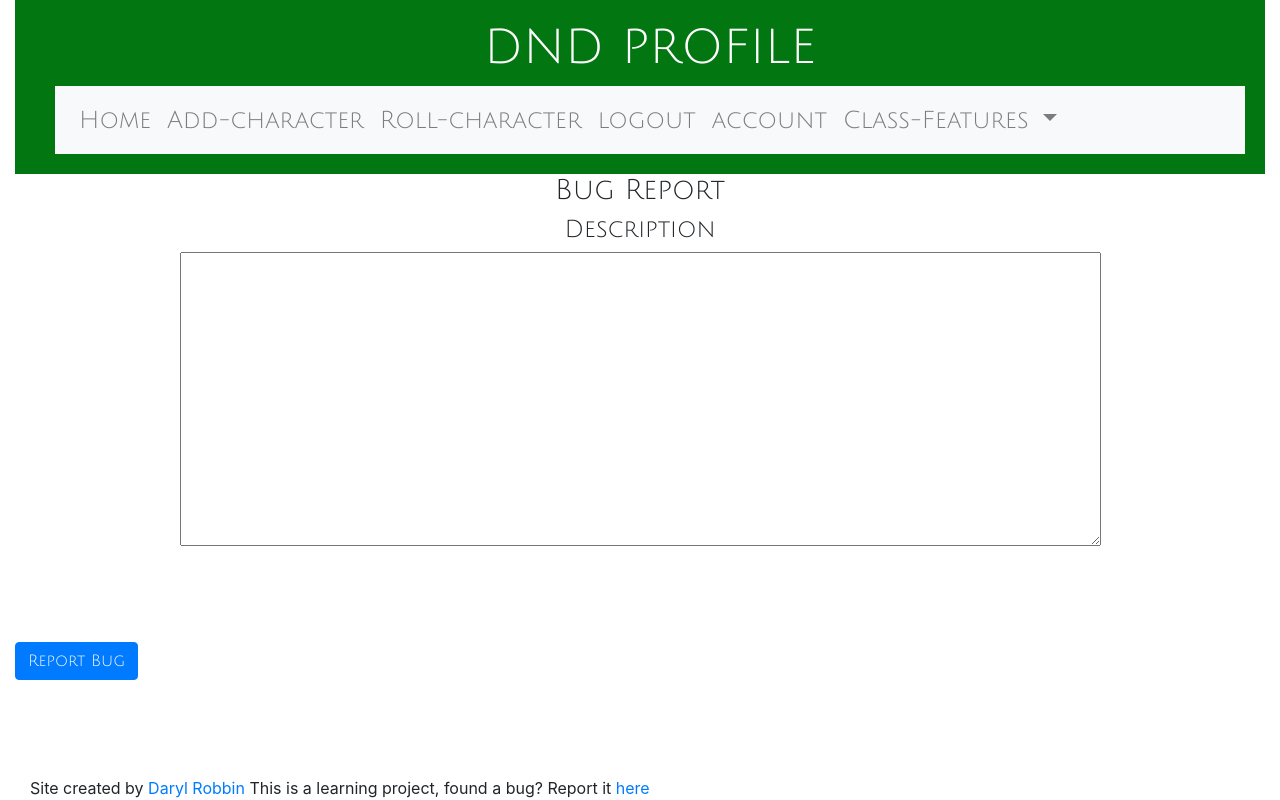
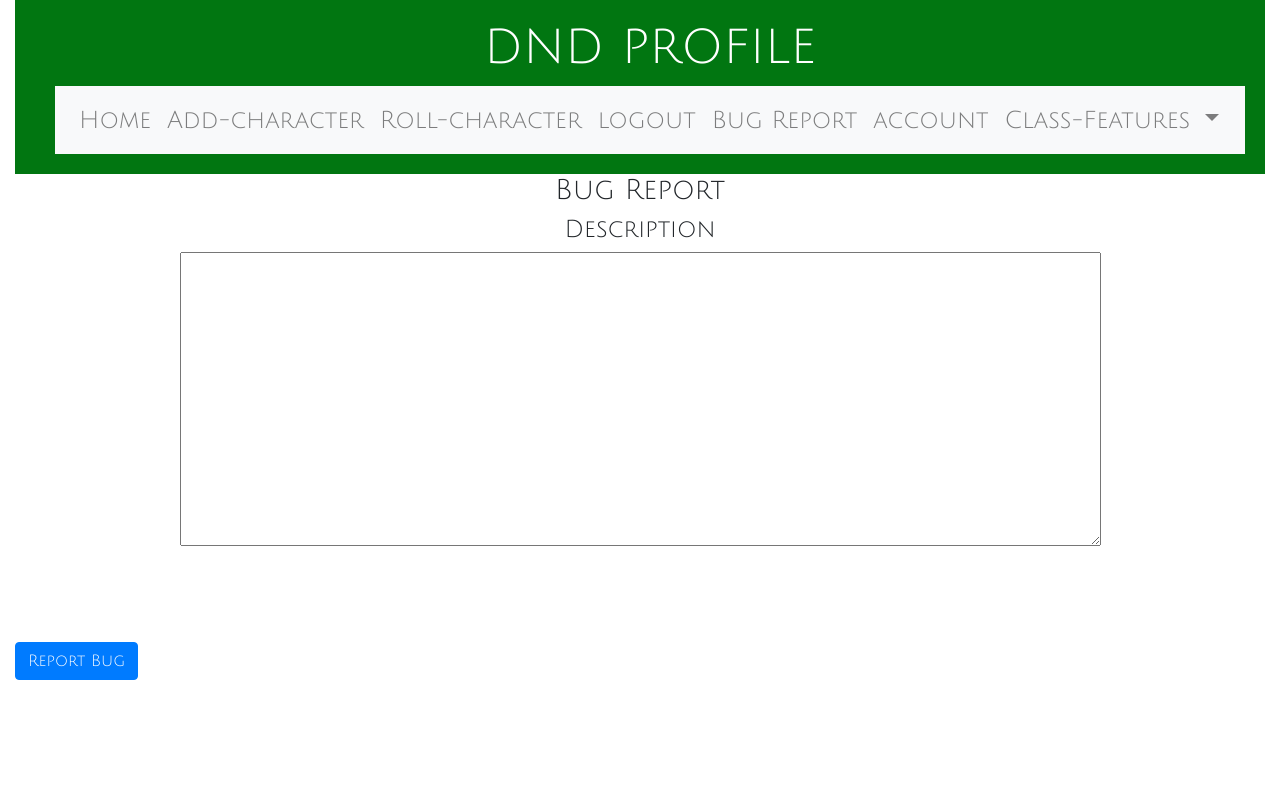
Before and after one commit to dmrobbin/flask_dnd, a Flask app: page /bug_report in a window 1280 px wide. Run offline with Flask 2, Linux system fonts and the light colour scheme; the visitor is signed in with stand-in values (Sample User, id 1); parts of the project's set-up code (start-up, migrations or seed data) failed here and were passed over; some libraries are stand-ins or nearby versions.

Commit message:
quick move bug report to nav

```diff
--- a/templates/base.html
+++ b/templates/base.html
@@ -38,6 +38,9 @@
                     <a class="nav-link" href="/logout">logout</a>
                   </li>
                   <li class="nav-item">
+                    <a class="nav-link" href="/bug_report">Bug Report</a>
+                  </li>
+                  <li class="nav-item">
                     <a class="nav-link" href="/account">account</a>
                   </li>
                   <li class="nav-item dropdown">
@@ -68,13 +71,6 @@
 
 		{% endblock %}
         </div>
-      <footer class="footer" style="position:absolute; bottom:0">
-        <div class="container">
-          <center><span>
-            Site created by <a href="http://darylsite.com">Daryl Robbin</a> This is a learning project, found a bug? Report it <a href="/bug_report"> here</a>
-          </span></center>
-        </div>
-      </footer>
         <script src="https://code.jquery.com/jquery-3.2.1.slim.min.js" integrity="sha384-KJ3o2DKtIkvYIK3UENzmM7KCkRr/rE9/Qpg6aAZGJwFDMVNA/GpGFF93hXpG5KkN" crossorigin="anonymous"></script>
         <script src="https://cdnjs.cloudflare.com/ajax/libs/popper.js/1.12.9/umd/popper.min.js" integrity="sha384-ApNbgh9B+Y1QKtv3Rn7W3mgPxhU9K/ScQsAP7hUibX39j7fakFPskvXusvfa0b4Q" crossorigin="anonymous"></script>
         <script src="https://maxcdn.bootstrapcdn.com/bootstrap/4.0.0/js/bootstrap.min.js" integrity="sha384-JZR6Spejh4U02d8jOt6vLEHfe/JQGiRRSQQxSfFWpi1MquVdAyjUar5+76PVCmYl" crossorigin="anonymous"></script>
```
